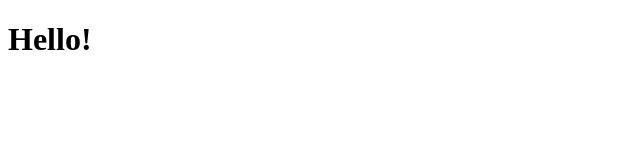
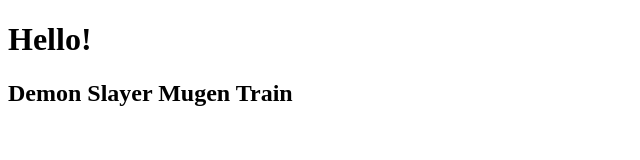
Before and after one commit to kalkyo/new-project2, a plain HTML site: page index.html in a window 1280 px wide. Shown: the whole page, without its empty margins (0-640 px from the left). Drawn offline with Linux system fonts and the light colour scheme.

Commit message:
subheader added

```diff
--- a/index.html
+++ b/index.html
@@ -9,5 +9,6 @@
 </head>
 <body>
     <h1>Hello!</h1>
+    <h2>Demon Slayer Mugen Train</h2>
 </body>
 </html>
```
